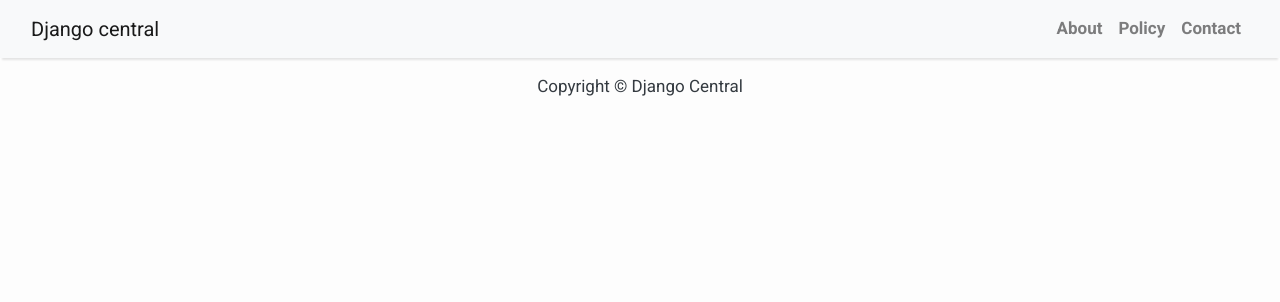
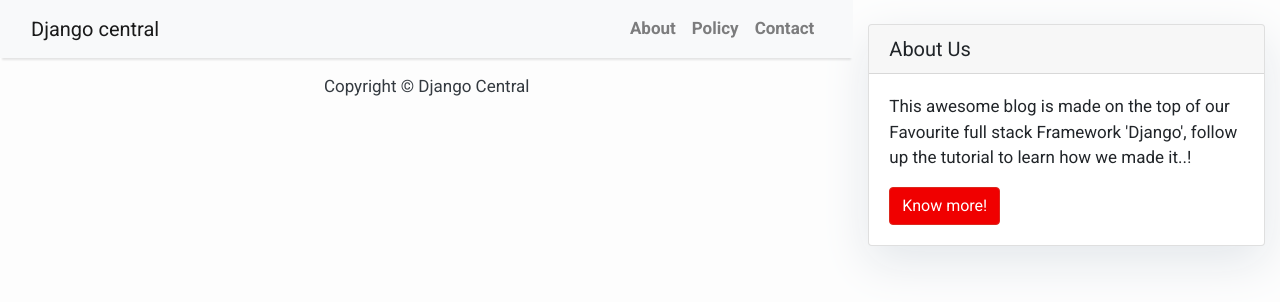
Before and after one commit to Gogomeg/health-hacks, a Django app: template templates/base.html in a window 1280 px wide. Shown: the top 302 px of the page. Run offline with Django 3.2, Linux system fonts and the light colour scheme; the template is opened without the code that fills it, so the values that code supplies are empty; some libraries are stand-ins or nearby versions.

```diff
--- a/templates/base.html
+++ b/templates/base.html
@@ -42,7 +42,34 @@
         padding-top: 10px;
       }
     </style>
+    {% block sidebar %}
 
+    <style>
+      .card {
+        box-shadow: 0 16px 48px #e3e7eb;
+      }
+    </style>
+
+    <!-- Sidebar Widgets Column -->
+    <div class="col-md-4 float-right">
+      <div class="card my-4">
+        <h5 class="card-header">About Us</h5>
+        <div class="card-body">
+          <p class="card-text">
+            This awesome blog is made on the top of our Favourite full stack
+            Framework 'Django', follow up the tutorial to learn how we made
+            it..!
+          </p>
+          <a
+            href="https://djangocentral.com/building-a-blog-application-with-django"
+            class="btn btn-danger"
+            >Know more!</a
+          >
+        </div>
+      </div>
+    </div>
+
+    {% endblock sidebar %}
     <!-- Navigation -->
     <nav
       class="navbar navbar-expand-lg navbar-light bg-light shadow"
```
Also changed, not shown: blog/index.html (added, +55 -0 lines).
